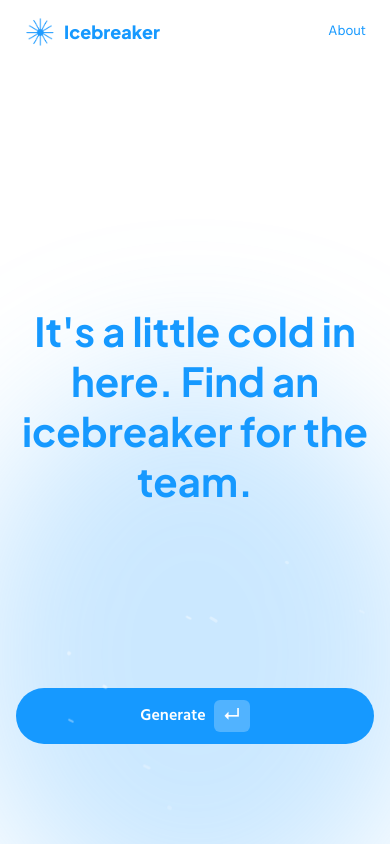
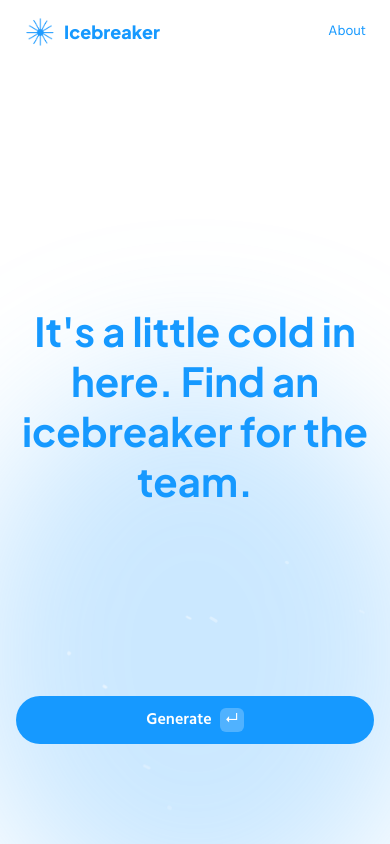
Before and after one commit to sashapronina/icebreaker, a React (Create React App) app: page / in a window 390 px wide. Built offline with nearby package versions, Linux system fonts and the light colour scheme.

Commit message:
Polish warm-state visuals and button shortcut alignment.
Soften warm particle overlay, standardize shortcut badge typography, and add safe mobile bottom spacing for action buttons.

Made-with: Cursor

```diff
--- a/src/components/ActivityDisplay.jsx
+++ b/src/components/ActivityDisplay.jsx
@@ -36,7 +36,10 @@ const ActivityDisplay = ({ activity, onReset, onNewActivity, animationPhase, isR
         </h1>
       </div>
 
-      <div className="absolute bottom-0 left-0 right-0 flex flex-col items-center gap-4 pb-12 sm:pb-20 md:pb-24 px-4 sm:px-6 w-full max-w-xl mx-auto">
+      <div
+        className="absolute bottom-0 left-0 right-0 flex flex-col items-center gap-4 pb-4 sm:pb-20 md:pb-24 px-4 sm:px-6 w-full max-w-xl mx-auto"
+        style={{ paddingBottom: 'max(16px, env(safe-area-inset-bottom))' }}
+      >
         <Button
           onClick={onNewActivity}
           variant="primary"
--- a/src/components/Button.jsx
+++ b/src/components/Button.jsx
@@ -2,13 +2,12 @@ import React from 'react'
 
 const EnterKeyIcon = () => (
   <span
-    className="inline-flex items-center justify-center font-medium"
+    className="inline-flex items-center justify-center"
     style={{
-      fontSize: '18px',
-      height: '20px',
-      width: '20px',
-      lineHeight: '20px',
-      transform: 'translateY(2px)',
+      fontSize: '14px',
+      lineHeight: '1',
+      fontWeight: 400,
+      transform: 'translateY(1px)',
     }}
     aria-hidden
   >
@@ -48,12 +47,18 @@ const Button = ({
 
   const secondaryStyle = variant === 'secondary' && primaryColor ? { color: primaryColor } : undefined
   const combinedStyle = { borderRadius: '1000px', ...primaryStyle, ...secondaryStyle }
+  const shortcutBadgeBaseClasses = 'ml-2 inline-flex items-center justify-center self-center rounded'
+  const shortcutBadgeBaseStyle = {
+    width: '24px',
+    height: '24px',
+    borderRadius: '6px',
+  }
 
   const iconClasses = iconPosition === 'left' ? 'mr-2' : 'ml-2'
   const enterHintEl = showEnterHint && variant === 'primary' && !disabled && (
     <span
-      className="ml-2 inline-flex items-center justify-center self-center rounded min-w-[28px] h-8 px-2"
-      style={{ backgroundColor: 'rgba(255,255,255,0.25)', borderRadius: '6px' }}
+      className={shortcutBadgeBaseClasses}
+      style={{ ...shortcutBadgeBaseStyle, backgroundColor: 'rgba(255,255,255,0.25)' }}
       aria-hidden
     >
       <EnterKeyIcon />
@@ -62,10 +67,14 @@ const Button = ({
 
   const shortcutKeyHint = shortcutKey && variant === 'secondary' && !disabled && (
     <span
-      className="ml-2 inline-flex items-center justify-center self-center rounded min-w-[24px] h-6 px-1.5 text-xs font-bold"
+      className={shortcutBadgeBaseClasses}
       style={{
+        ...shortcutBadgeBaseStyle,
         backgroundColor: 'rgba(255, 255, 255, 0.6)',
         color: primaryColor || '#FF6D50',
+        fontSize: '14px',
+        lineHeight: '1',
+        fontWeight: 400,
       }}
       aria-hidden
     >
--- a/src/components/MorphingParticlesOverlay.jsx
+++ b/src/components/MorphingParticlesOverlay.jsx
@@ -17,7 +17,7 @@ function generateParticles() {
       coldRotate: 20 + Math.random() * 15,
       warmRotate: -35 + Math.random() * 70,
       coldOpacity: 0.2 + Math.random() * 0.45,
-      warmOpacity: 0.25 + Math.random() * 0.45,
+      warmOpacity: 0.12 + Math.random() * 0.2,
       duration: 8 + Math.random() * 10,
       delay: Math.random() * -16,
       driftX: 7 + Math.random() * 12,
@@ -41,7 +41,7 @@ export default function MorphingParticlesOverlay({ isWarm = false, lowPerfMode =
   const visibleParticles = shouldReduceEffects ? particles.slice(0, MOBILE_PARTICLE_COUNT) : particles
 
   return (
-    <div className="fixed inset-0 pointer-events-none overflow-hidden z-30" aria-hidden>
+    <div className="fixed inset-0 pointer-events-none overflow-hidden" aria-hidden>
       {visibleParticles.map((p) => (
         <div
           key={p.id}
```
